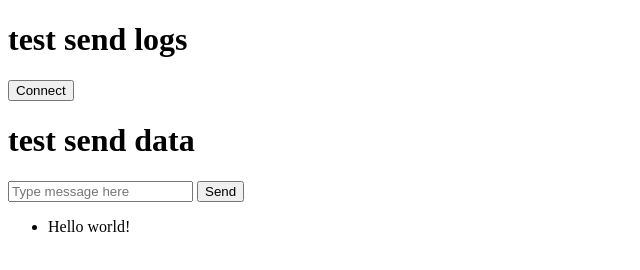
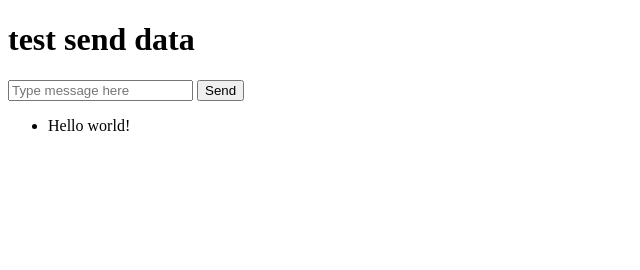
Before and after one commit to Phnom/webSocketTest, a website: page index.html in a window 1280 px wide. Shown: the whole page, without its empty margins (0-640 px from the left). Drawn offline with Linux system fonts and the light colour scheme.

Commit message:
auto Connect

```diff
--- a/index.html
+++ b/index.html
@@ -7,8 +7,6 @@
   <title>Document</title>
 </head>
 <body>
-  <h1>test send logs</h1>
-  <button onclick="connect()">Connect</button>
 
   <h1>test send data</h1>
   <input id="message" type="text" placeholder="Type message here">
@@ -19,9 +17,9 @@
 
   <script>
     let websocket = null
-    const message = document.querySelector('#message')
+    const message = document.querySelector('#message');
 
-    const connect = () => {
+    (function () {
       websocket = new WebSocket('ws://localhost:9000')
 
       websocket.addEventListener('open', () => {
@@ -36,7 +34,7 @@
         console.log('Disconnected from websocket')
         websocket = null
       })
-    }
+    })()
 
     const sendMessage = () => {
       if (websocket) {
--- a/index.js
+++ b/index.js
@@ -17,8 +17,6 @@ server.on('connection', function(ws) {
   ws.send('Connected to websocket server!')
 
   ws.on('message', (data) => {
-    console.log(data)
-    console.log("skurt")
     clients.forEach(client => {
       client.ws.send(data)
     })
```
